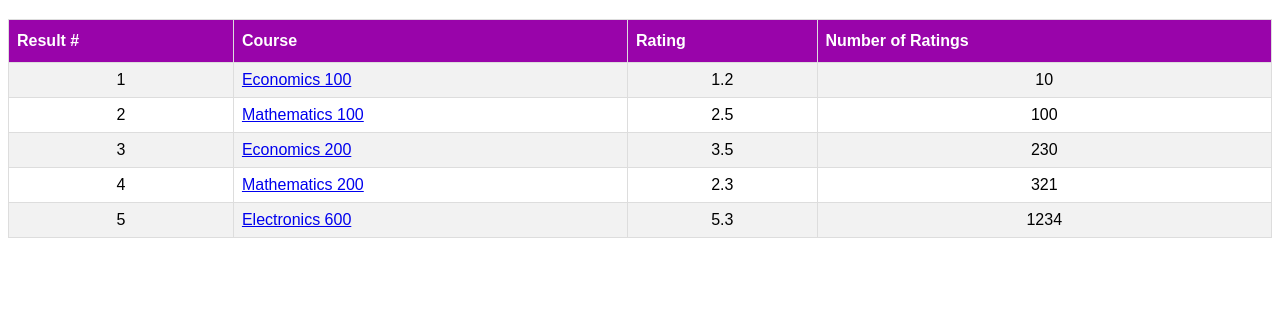
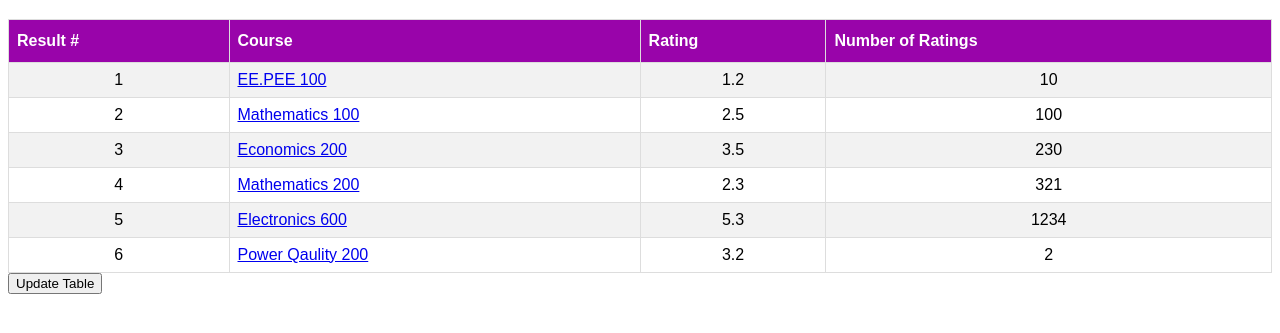
Before and after one commit to Ali-Jedari/BRIDG3, a plain HTML site: page Task1/index.html in a window 1280 px wide. Shown: the part 61-394 px from the top of the page. Drawn offline with nearby package versions, Linux system fonts and the light colour scheme.

Commit message:
added Update Table button

```diff
--- a/Task1/code.js
+++ b/Task1/code.js
@@ -11,10 +11,14 @@ class Course {
         this.rating = rating
         this.num_ratings = num_ratings
         this.course_id = name.toLowerCase().replace(" ", "_")
+                                           .replace(".", "")
     }
 }
 
 function post_table(course_list, table_id) {
+    let table = document.getElementById(table_id)
+    table.innerHTML = "" //Delete table if already exists
+
     add_header_row(table_id,
                    "Result #",
                    "Course",
--- a/Task1/data.json
+++ b/Task1/data.json
@@ -1,9 +1,10 @@
 {
 "courses": [
-    {"name":"Economics 100","rating":1.2,"num_ratings":10},
+    {"name":"EE.PEE 100","rating":1.2,"num_ratings":10},
     {"name":"Mathematics 100","rating":2.5,"num_ratings":100},
     {"name":"Economics 200","rating":3.5,"num_ratings":230},
     {"name":"Mathematics 200","rating":2.3,"num_ratings":321},
-    {"name":"Electronics 600","rating":5.3,"num_ratings":1234}
+    {"name":"Electronics 600","rating":5.3,"num_ratings":1234},
+    {"name":"Power Qaulity 200","rating":3.2,"num_ratings":2}
 ]
 }
--- a/Task1/index.html
+++ b/Task1/index.html
@@ -9,6 +9,7 @@
 <body>
     <h1>CourseRat3r2000</h1>
     <table id="course-table"></table>
+    <button id="update-table-button" onclick="update_table('./data.json', 'course-table')">Update Table</button>
     <script src="https://cdn.jsdelivr.net/npm/papaparse@5.3.2/papaparse.min.js"></script>
     <script src="code.js"></script>
 </body>
```
